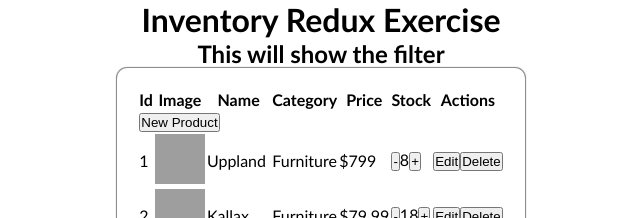
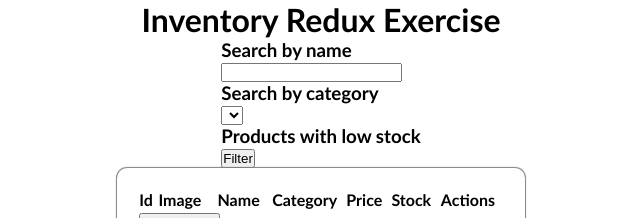
Before and after one commit to felipe-u/inventory-redux, a React (Vite) app: page / in a window 1280 px wide. Shown: the top 218 px of the page, without its empty margins (319-959 px from the left). Built offline with nearby package versions, Linux system fonts and the light colour scheme; grey boxes are pictures that could not be loaded.

Commit message:
feat: Implement filters for product search and update UI actions

```diff
--- a/src/components/Filters.tsx
+++ b/src/components/Filters.tsx
@@ -1,7 +1,37 @@
+import { useState } from 'react'
+import { useUIActions } from '../hooks/useUIActions'
+
 export function Filters() {
+  const { onSetTitleFilter } = useUIActions()
+  const [titleInput, setTitleInput] = useState('')
+
+  const hanldeNameFilter = (event: React.KeyboardEvent<HTMLInputElement>) => {
+    if (event.key === 'Enter') {
+      onSetTitleFilter(titleInput.toLocaleLowerCase().trim())
+    }
+  }
+
   return (
     <header>
-      <h2>This will show the filter</h2>
+      <div className='name-filter'>
+        <h3>Search by name</h3>
+        <input
+          type='text'
+          value={titleInput}
+          onChange={(e) => setTitleInput(e.target.value)}
+          onKeyDown={hanldeNameFilter}
+        />
+      </div>
+      <div className='cat-filter'>
+        <h3>Search by category</h3>
+        <select name='category' id='category'>
+          <option value=''></option>
+        </select>
+      </div>
+      <div className='stock-filter'>
+        <h3>Products with low stock</h3>
+        <button>Filter</button>
+      </div>
     </header>
   )
 }
--- a/src/components/ProductList.tsx
+++ b/src/components/ProductList.tsx
@@ -1,10 +1,11 @@
 import { useAppSelector } from '../hooks/store'
 import { useProductsActions } from '../hooks/useProductsActions'
 import { useUIActions } from '../hooks/useUIActions'
+import { filteredProducts } from '../store/products/selectors'
 import type { ProductId } from '../types'
 
 export function ProductList() {
-  const products = useAppSelector((state) => state.products)
+  const products = useAppSelector((state) => filteredProducts(state))
   const { deleteProduct, updateStock } = useProductsActions()
   const { openFormModal } = useUIActions()
 
--- a/src/hooks/useUIActions.ts
+++ b/src/hooks/useUIActions.ts
@@ -1,4 +1,4 @@
-import { hideModal, showFormModal } from '../store/ui/slice'
+import { hideModal, setTitleFilter, showFormModal } from '../store/ui/slice'
 import type { ProductId } from '../types'
 import { useAppDispatch } from './store'
 
@@ -13,5 +13,9 @@ export const useUIActions = () => {
     dispatch(hideModal())
   }
 
-  return { openFormModal, closeFormModal }
+  const onSetTitleFilter = (title: string) => {
+    dispatch(setTitleFilter(title))
+  }
+
+  return { openFormModal, closeFormModal, onSetTitleFilter }
 }
--- a/src/store/products/selectors.ts
+++ b/src/store/products/selectors.ts
@@ -3,3 +3,9 @@ import type { RootState } from '../types'
 export const selectProductById = (state: RootState, id: number) => {
   return state.products.find((product) => product.id === id)
 }
+
+export const filteredProducts = (state: RootState) => {
+  return state.products.filter((product) =>
+    product.title.toLocaleLowerCase().trim().includes(state.ui.filters.title)
+  )
+}
--- a/src/store/ui/slice.ts
+++ b/src/store/ui/slice.ts
@@ -5,6 +5,7 @@ const initialState = {
   isFormModalOpen: false,
   selectedProductId: -1,
   formModalMode: 'new',
+  filters: { title: '', categories: [''] },
 }
 
 type ShowFormModalPayload = {
@@ -23,9 +24,12 @@ export const UISlice = createSlice({
       state.selectedProductId = action.payload.productId
     },
     hideModal: () => initialState,
+    setTitleFilter: (state, action: PayloadAction<string>) => {
+      state.filters.title = action.payload
+    },
   },
 })
 
 export default UISlice.reducer
 
-export const { showFormModal, hideModal } = UISlice.actions
+export const { showFormModal, hideModal, setTitleFilter } = UISlice.actions
```
